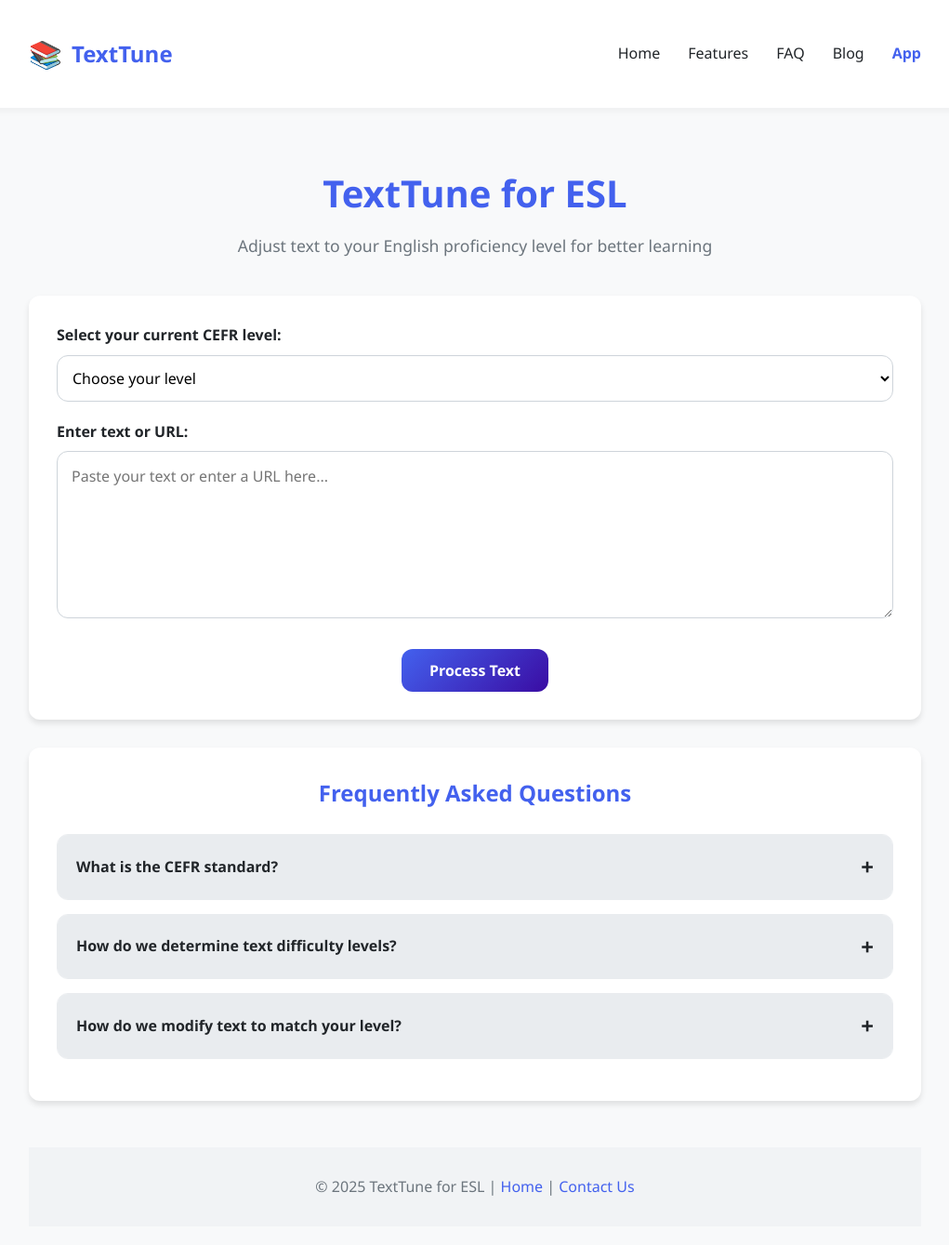
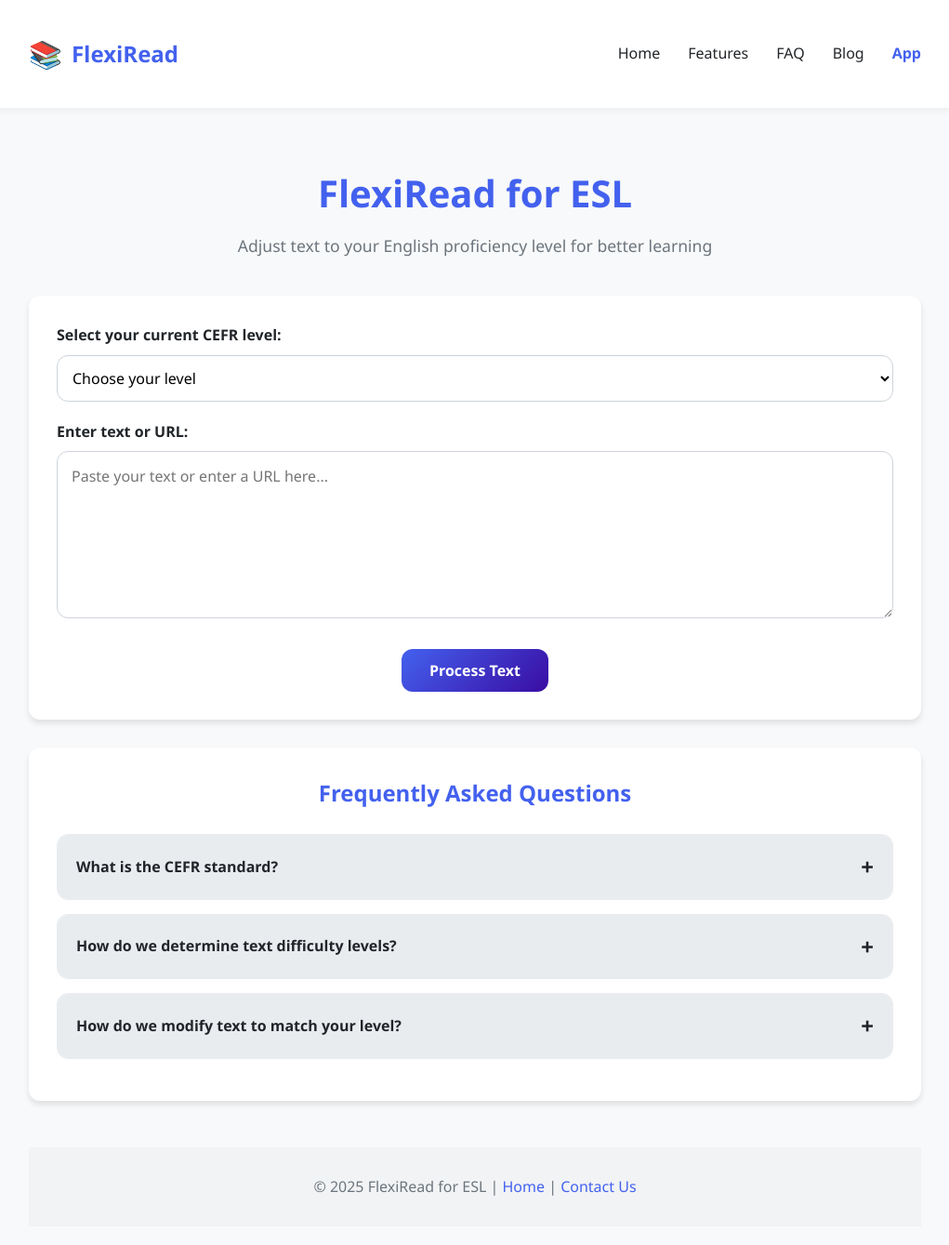
Before and after one commit to zl3323/flexiread-website, a plain HTML site: page app.html in a window 1280 px wide. Shown: the whole page at 93% size, without its empty margins (129-1150 px from the left). Drawn offline with Linux system fonts and the light colour scheme.

Commit message:
Update app.html

```diff
--- a/app.html
+++ b/app.html
@@ -3,7 +3,7 @@
 <head>
     <meta charset="UTF-8">
     <meta name="viewport" content="width=device-width, initial-scale=1.0">
-    <title>TextTune for ESL - Adjust Your Text</title>
+    <title>FlexiRead for ESL - Adjust Your Text</title>
     <style>
         :root {
             --primary-color: #4361ee;
@@ -388,7 +388,7 @@
     <nav class="navbar">
         <div class="container navbar-container">
             <a href="index.html" class="logo">
-                <span class="logo-icon">📚</span>TextTune
+                <span class="logo-icon">📚</span>FlexiRead
             </a>
             <div class="nav-links">
                 <a href="index.html" class="nav-link">Home</a>
@@ -402,7 +402,7 @@
 
     <div class="container">
         <div class="app-header">
-            <h1>TextTune for ESL</h1>
+            <h1>FlexiRead for ESL</h1>
             <p>Adjust text to your English proficiency level for better learning</p>
         </div>
 
@@ -513,7 +513,7 @@
         </main>
 
         <footer>
-            <p>&copy; 2025 TextTune for ESL | <a href="index.html">Home</a> | <a href="mailto:contact@texttune.example">Contact Us</a></p>
+            <p>&copy; 2025 FlexiRead for ESL | <a href="index.html">Home</a> | <a href="mailto:contact@FlexiRead.example">Contact Us</a></p>
         </footer>
     </div>
 
@@ -524,14 +524,14 @@
         }
 
         // Store the user ID in localStorage or create a new one
-        let userId = localStorage.getItem('textTuneUserId');
+        let userId = localStorage.getItem('FlexiReadUserId');
         if (!userId) {
             userId = generateUserId();
-            localStorage.setItem('textTuneUserId', userId);
+            localStorage.setItem('FlexiReadUserId', userId);
         }
 
         // Store the last selected CEFR level
-        let lastSelectedLevel = localStorage.getItem('textTuneCefrLevel');
+        let lastSelectedLevel = localStorage.getItem('FlexiReadCefrLevel');
         if (lastSelectedLevel) {
             document.getElementById('cefr-level').value = lastSelectedLevel;
         }
@@ -555,7 +555,7 @@
             if (selectedLevel && cefrDescriptions[selectedLevel]) {
                 levelInfo.textContent = cefrDescriptions[selectedLevel];
                 levelInfo.style.display = 'block';
-                localStorage.setItem('textTuneCefrLevel', selectedLevel);
+                localStorage.setItem('FlexiReadCefrLevel', selectedLevel);
             } else {
                 levelInfo.style.display = 'none';
             }
```
